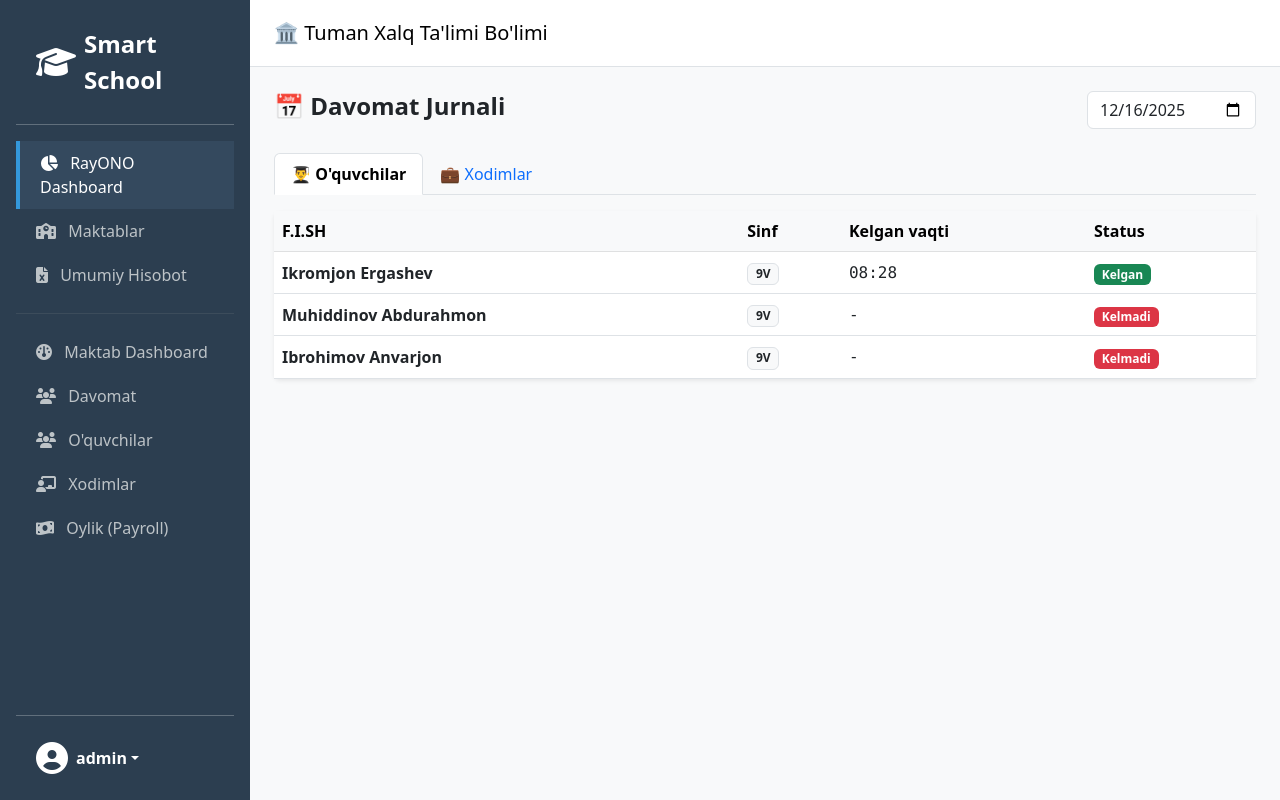
After one commit to Ikromjon0102/maytab, a Django app: page /report/ in a window 1280 px wide. The commit adds this page. Run offline with Django 5.2, Linux system fonts and the light colour scheme; a user stored in the database is signed in; data comes from the database, SQL or seed files in the repository.

```diff
--- a/SmartAgent/agent_logic.py
+++ b/SmartAgent/agent_logic.py
@@ -260,7 +260,8 @@ def sync_users_downstream(api_root, school_key, terminals):
             if has_photo and os.path.exists(temp_img): os.remove(temp_img)
 
             if all_ok:
-                synced_ids.append(user['id'])
+                # Biz serverga "Mana bu Hikvision ID li odamlar yuklandi" deb aytamiz
+                synced_ids.append(user['hikvision_id'])
                 log(f"   ✅ {user['full_name']} yuklandi.")
 
         if synced_ids:
--- /dev/null
+++ b/SmartCloud/attendance/urls.py
@@ -0,0 +1,6 @@
+from django.urls import path
+from . import views
+
+urlpatterns = [
+    path('report/', views.attendance_report, name='attendance_report'),
+]
--- a/SmartCloud/attendance/views.py
+++ b/SmartCloud/attendance/views.py
@@ -1,3 +1,76 @@
 from django.shortcuts import render
+from django.utils import timezone
+from datetime import datetime, timedelta
+from core.models import Student
+from staff.models import Employee
+from .models import DailyAttendance
 
-# Create your views here.
+
+def attendance_report(request):
+    school = request.user.profile.school
+
+    # 1. Sana filtri (Default: Bugun)
+    date_str = request.GET.get('date', timezone.now().strftime('%Y-%m-%d'))
+    selected_date = datetime.strptime(date_str, '%Y-%m-%d').date()
+
+    # 2. Kimlarni ko'rsatamiz? (Tab: 'student' yoki 'staff')
+    tab = request.GET.get('tab', 'student')
+
+    context = {
+        'selected_date': date_str,
+        'tab': tab,
+        'school': school
+    }
+
+    if tab == 'staff':
+        # Xodimlar Davomati
+        employees = Employee.objects.filter(school=school)
+        report = []
+        for emp in employees:
+            log = DailyAttendance.objects.filter(employee=emp, date=selected_date).first()
+            status = 'absent'
+            arrival = '-'
+            left = '-'
+
+            if log:
+                status = 'present'
+                arrival = log.arrived_at.strftime('%H:%M') if log.arrived_at else '-'
+                left = log.left_at.strftime('%H:%M') if log.left_at else '-'
+
+                # Kechikishni tekshirish
+                if log.arrived_at and emp.start_time:
+                    if log.arrived_at > emp.start_time:
+                        status = 'late'
+
+            report.append({
+                'name': emp.full_name,
+                'id': emp.hikvision_id,
+                'status': status,
+                'arrival': arrival,
+                'left': left,
+                'plan_start': emp.start_time
+            })
+        context['report_data'] = report
+
+    else:
+        # O'quvchilar Davomati
+        students = Student.objects.filter(school=school).select_related('parent')
+        report = []
+        for stu in students:
+            log = DailyAttendance.objects.filter(student=stu, date=selected_date).first()
+            status = 'absent'
+            arrival = '-'
+
+            if log:
+                status = 'present'
+                arrival = log.arrived_at.strftime('%H:%M') if log.arrived_at else '-'
+
+            report.append({
+                'name': stu.full_name,
+                'class': stu.classroom_name,
+                'status': status,
+                'arrival': arrival
+            })
+        context['report_data'] = report
+
+    return render(request, 'attendance/report.html', context)
--- a/SmartCloud/config/urls.py
+++ b/SmartCloud/config/urls.py
@@ -10,6 +10,7 @@ urlpatterns = [
     path('admin/', admin.site.urls),
     path('', include('core.urls')),
     path('', include('staff.urls')),
+    path('', include('attendance.urls')),
     path('api/upload-logs/', ReceiveLogsAPI.as_view(), name='receive-logs'),
     path('api/get-users/', GetNewUsersAPI.as_view()),
     path('api/confirm-sync/', ConfirmUserSyncAPI.as_view()),
--- a/SmartCloud/core/admin.py
+++ b/SmartCloud/core/admin.py
@@ -9,6 +9,7 @@ admin.site.register(models.School, SchoolAdmin)
 
 
 admin.site.register(models.Shift)
+admin.site.register(models.Classroom)
 admin.site.register(models.Parent)
 admin.site.register(models.UserProfile)
 
--- a/SmartCloud/core/forms.py
+++ b/SmartCloud/core/forms.py
@@ -13,6 +13,6 @@ class StudentForm(forms.ModelForm):
         fields = ['full_name', 'classroom_name', 'photo'] # ID va School avtomat
         widgets = {
             'full_name': forms.TextInput(attrs={'class': 'form-control'}),
-            'classroom_name': forms.TextInput(attrs={'class': 'form-control', 'placeholder': '5-A'}),
+            # 'classroom_name': forms.TextInput(attrs={'class': 'form-control', 'placeholder': '5-A'}),
             'photo': forms.FileInput(attrs={'class': 'form-control'}),
         }
--- a/SmartCloud/core/models.py
+++ b/SmartCloud/core/models.py
@@ -64,6 +64,7 @@ class Parent(models.Model):
 class Classroom(models.Model):
     name = models.CharField(max_length=50)
     school = models.ForeignKey(School, on_delete=models.CASCADE)
+    lesson_time = models.ForeignKey(Shift, on_delete=models.CASCADE, related_name="lesson_time", null=True, blank=True)
 
     def __str__(self): return self.name
 
@@ -87,7 +88,8 @@ class Student(models.Model):
         verbose_name="Yuz rasmi"
     )
 
-    classroom_name = models.CharField(max_length=50)
+    classroom_name = models.ForeignKey(Classroom, on_delete=models.SET_NULL, null=True, related_name="classrooms")
+    # classroom_name = models.CharField(max_length=50, blank=True, null=True)
     is_synced = models.BooleanField(default=False) # Terminalga yuklanganmi?
 
     class Meta:
@@ -161,10 +163,6 @@ class Holiday(models.Model):
         return f"{self.date.strftime('%d-%m')} - {self.name}"
 
 
-
-
-# ... (Eski modellar: School, Student, Parent ...)
-
 class UserProfile(models.Model):
     user = models.OneToOneField(User, on_delete=models.CASCADE, related_name='profile')
     school = models.ForeignKey(School, on_delete=models.SET_NULL, null=True, blank=True, verbose_name="Maktab")
--- a/SmartCloud/staff/services.py
+++ b/SmartCloud/staff/services.py
@@ -80,7 +80,7 @@ class PayrollCalculator:
 
             # 3. Formulani qo'llaymiz
             # Haftalik soat * 4.3 (O'rtacha oy haftasi)
-            weekly_load = emp.teaching_hours + emp.pedagogical_load + emp.additional_hours
+            weekly_load = emp.teaching_hours + emp.pedagogical_load + emp.addition_hours
             monthly_plan_hours = weekly_load * 4.3
 
             # 1 kunga to'g'ri keladigan o'rtacha soat
--- a/SmartCloud/staff/views.py
+++ b/SmartCloud/staff/views.py
@@ -1,5 +1,6 @@
+from django.contrib import messages
 from django.contrib.auth.decorators import login_required
-from django.shortcuts import render
+from django.shortcuts import render, redirect
 from datetime import datetime
 from .services import PayrollCalculator
 
--- /dev/null
+++ b/SmartCloud/templates/attendance/report.html
@@ -0,0 +1,77 @@
+{% extends 'base.html' %}
+{% block content %}
+
+<div class="d-flex justify-content-between align-items-center mb-4">
+    <h4 class="fw-bold">📅 Davomat Jurnali</h4>
+
+    <form method="get" class="d-flex gap-2">
+        <input type="hidden" name="tab" value="{{ tab }}">
+        <input type="date" name="date" class="form-control" value="{{ selected_date }}" onchange="this.form.submit()">
+    </form>
+</div>
+
+<ul class="nav nav-tabs mb-3">
+    <li class="nav-item">
+        <a class="nav-link {% if tab == 'student' %}active fw-bold{% endif %}"
+           href="?date={{ selected_date }}&tab=student">
+           👨‍🎓 O'quvchilar
+        </a>
+    </li>
+    <li class="nav-item">
+        <a class="nav-link {% if tab == 'staff' %}active fw-bold{% endif %}"
+           href="?date={{ selected_date }}&tab=staff">
+           💼 Xodimlar
+        </a>
+    </li>
+</ul>
+
+<div class="card border-0 shadow-sm">
+    <div class="table-responsive">
+        <table class="table table-hover align-middle mb-0">
+            <thead class="table-light">
+                <tr>
+                    <th>F.I.SH</th>
+                    {% if tab == 'student' %}<th>Sinf</th>{% endif %}
+                    {% if tab == 'staff' %}<th>Plan (Kirish)</th>{% endif %}
+                    <th>Kelgan vaqti</th>
+                    {% if tab == 'staff' %}<th>Ketgan vaqti</th>{% endif %}
+                    <th>Status</th>
+                </tr>
+            </thead>
+            <tbody>
+                {% for row in report_data %}
+                <tr>
+                    <td class="fw-bold">{{ row.name }}</td>
+
+                    {% if tab == 'student' %}
+                        <td><span class="badge bg-light text-dark border">{{ row.class }}</span></td>
+                    {% endif %}
+
+                    {% if tab == 'staff' %}
+                        <td>{{ row.plan_start|date:"H:i" }}</td>
+                    {% endif %}
+
+                    <td class="font-monospace">{{ row.arrival }}</td>
+
+                    {% if tab == 'staff' %}
+                        <td class="font-monospace">{{ row.left }}</td>
+                    {% endif %}
+
+                    <td>
+                        {% if row.status == 'present' %}
+                            <span class="badge bg-success">Kelgan</span>
+                        {% elif row.status == 'late' %}
+                            <span class="badge bg-warning text-dark">Kechikkan</span>
+                        {% else %}
+                            <span class="badge bg-danger">Kelmadi</span>
+                        {% endif %}
+                    </td>
+                </tr>
+                {% empty %}
+                <tr><td colspan="5" class="text-center py-4">Ma'lumot topilmadi</td></tr>
+                {% endfor %}
+            </tbody>
+        </table>
+    </div>
+</div>
+{% endblock %}
--- a/SmartCloud/templates/base.html
+++ b/SmartCloud/templates/base.html
@@ -79,6 +79,11 @@
             </a>
           </li>
           <li>
+            <a href="{% url 'attendance_report' %}">
+              <i class="fa-solid fa-users me-2"></i> Davomat
+            </a>
+          </li>
+          <li>
             <a href="{% url 'student_list' %}">
               <i class="fa-solid fa-users me-2"></i> O'quvchilar
             </a>
```
Also changed, not shown: SmartCloud/core/api_views.py (+50 -22 lines), SmartCloud/staff/forms.py (+9 -3 lines), SmartCloud/staff/models.py (+22 -16 lines), SmartCloud/templates/staff/employee_form.html (+34 -6 lines), SmartCloud/db.sqlite3, 4 other files.
